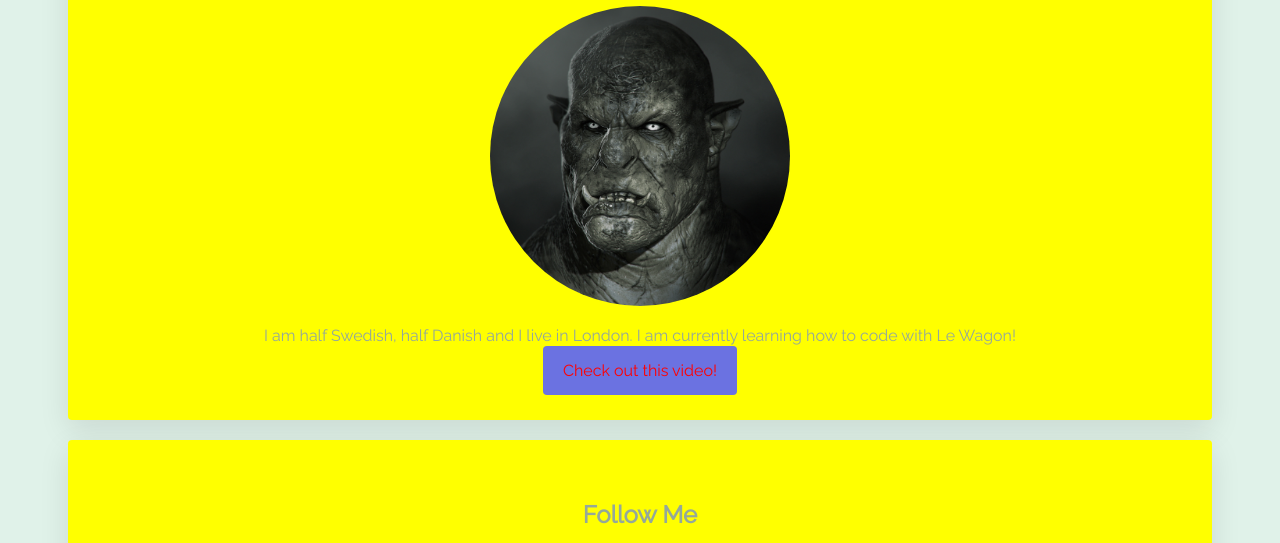
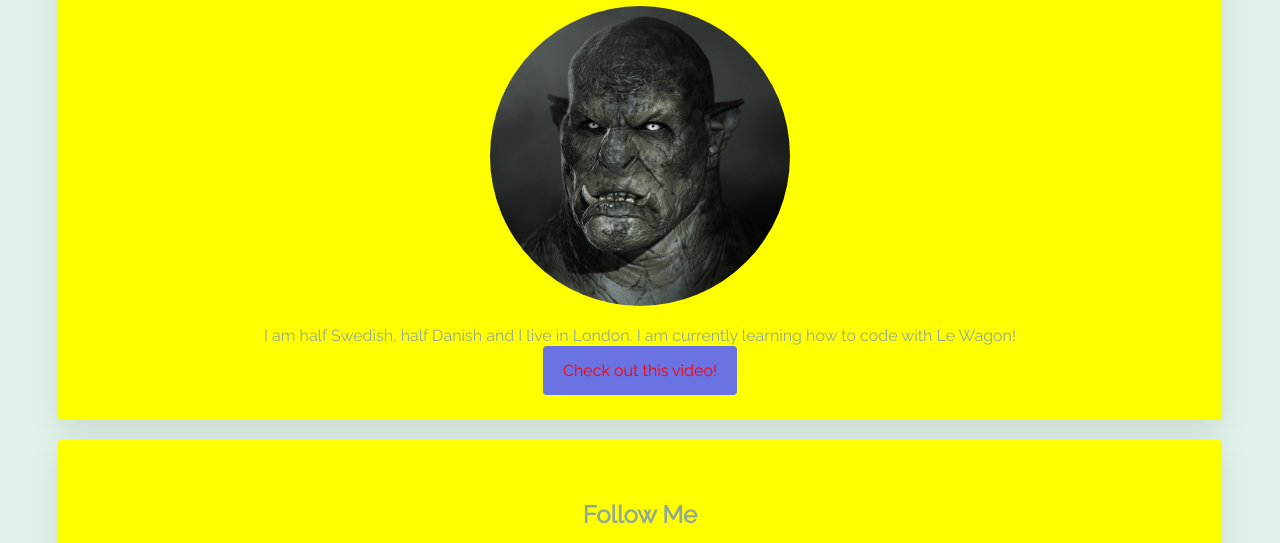
Before and after one commit to jcslehmann/profile, a plain HTML site: page index.html in a window 1280 px wide. Shown: the part 157-700 px from the top of the page. Drawn offline with Linux system fonts and the light colour scheme.

Commit message:
minor change

```diff
--- a/style.css
+++ b/style.css
@@ -85,6 +85,6 @@ a:active {
     padding: 40px;
     box-shadow: 0px 10px 30px rgba(0,0,0,0.1);
     border-radius: 4px;
-    margin: 20px 60px;
+    margin: 20px 50px;
     text-align: center;
 }
```
Also changed, not shown: index.html (+1 -1 lines).
